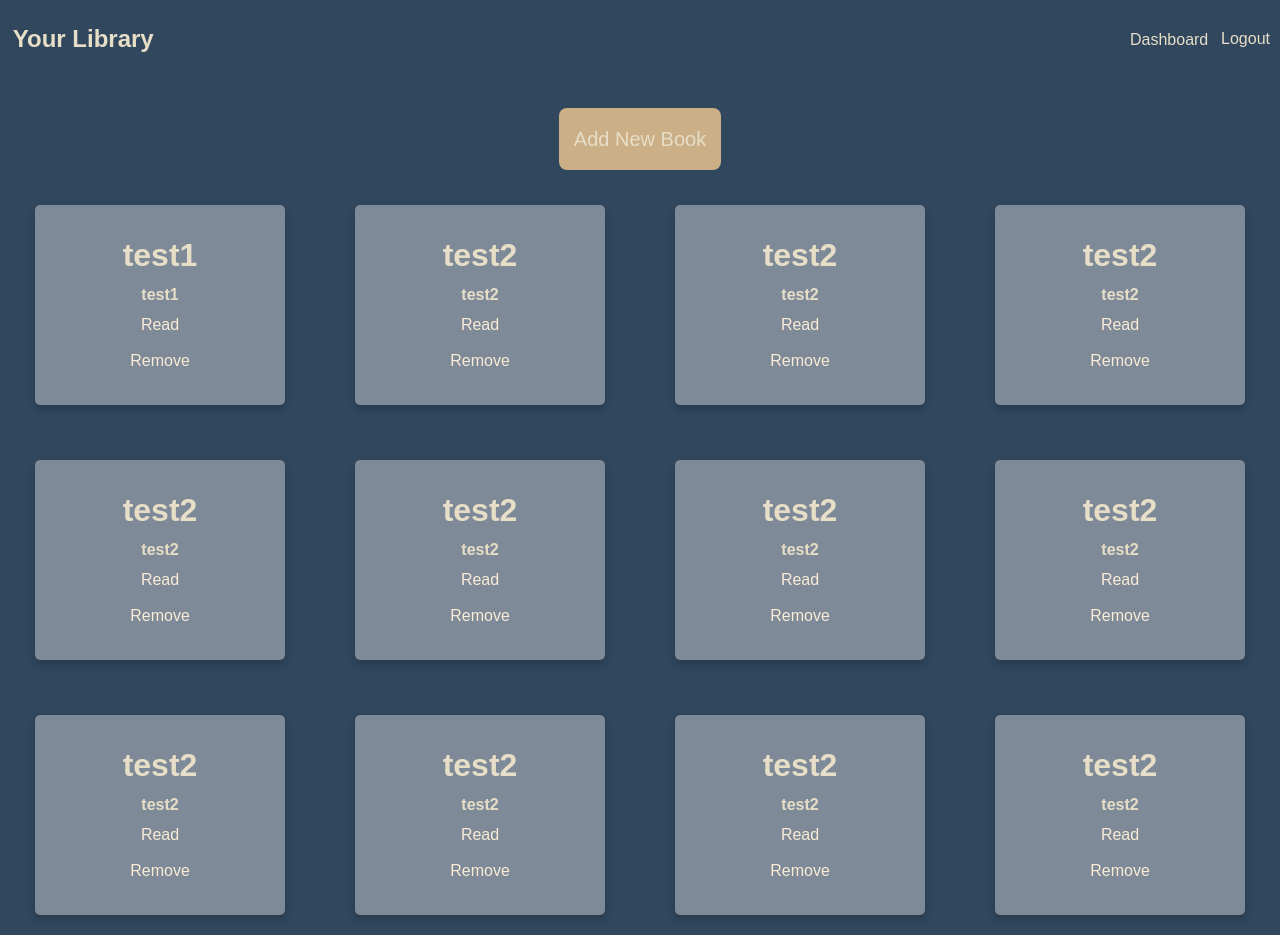
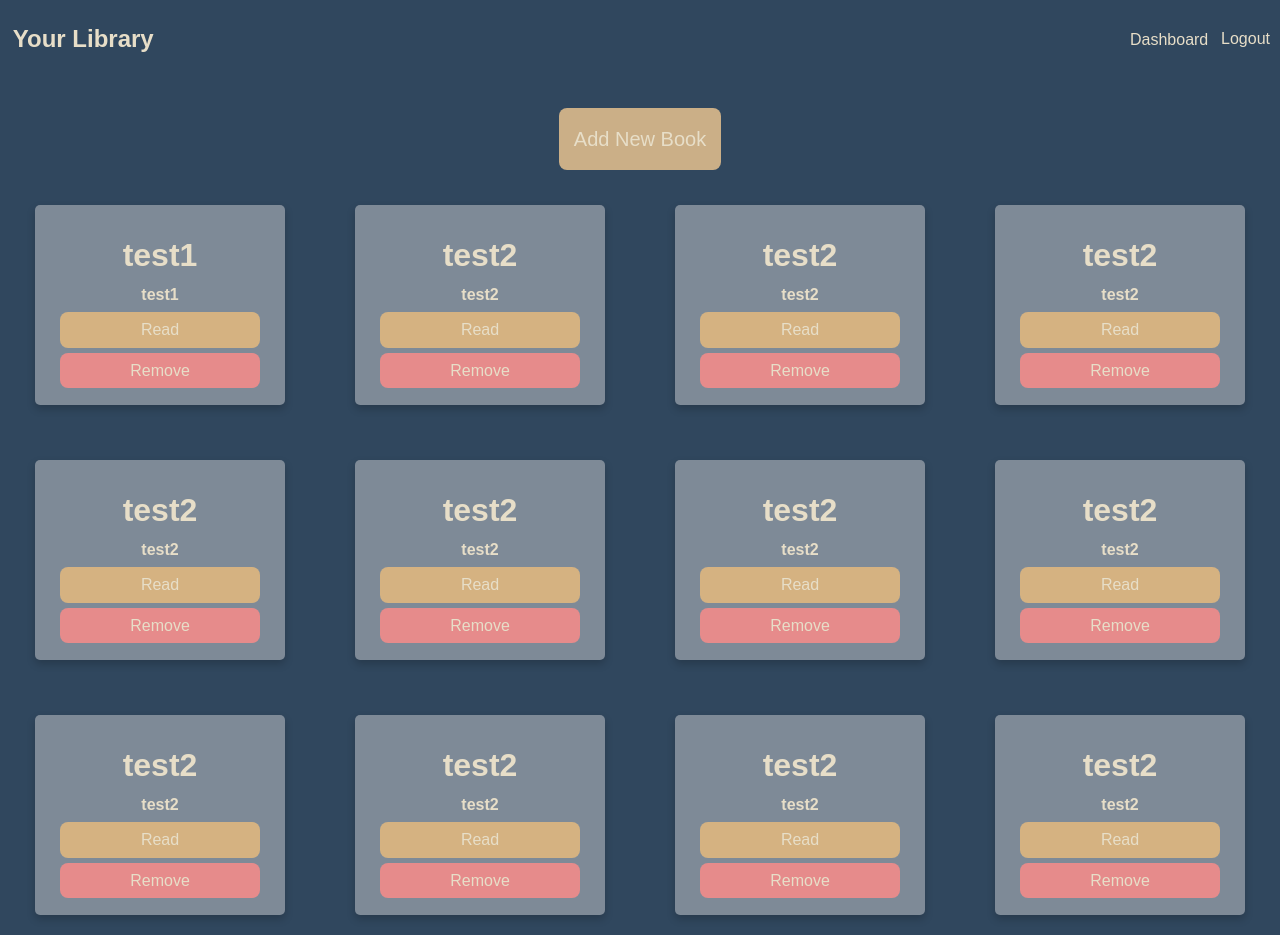
Before and after one commit to raboomar/BookLibrary, a React (Create React App) app in the folder client/: page /dashboard in a window 1280 px wide. Built offline with nearby package versions, Linux system fonts and the light colour scheme; sample sign-in values are in the browser's storage.

Commit message:
refactored grid for dashboard

```diff
--- a/client/src/pages/dashboard/Dashboard.js
+++ b/client/src/pages/dashboard/Dashboard.js
@@ -2,7 +2,7 @@ import React, { useEffect } from "react";
 import { useNavigate } from "react-router-dom";
 import { useSelector } from "react-redux";
 import "./dashboard.css";
-import NewBookBtn from "./NewBookBtn";
+import NewBookBtn from "../../components/addNewBookBtn/NewBookBtn";
 const Dashboard = () => {
   const navigate = useNavigate();
   const { user } = useSelector((state) => state.auth);
@@ -36,7 +36,9 @@ const Dashboard = () => {
               <h4 className="book-name large  ">{book.title}</h4>
               <h5 className="book-author lead">{book.author}</h5>
               <button className="dashboard-book-btn lead"> Read</button>
-              <button className="dashboard-book-btn lead ">Remove</button>
+              <button className="dashboard-book-btn lead remove-btn ">
+                Remove
+              </button>
             </div>
           </div>
         ))}
--- a/client/src/pages/dashboard/dashboard.css
+++ b/client/src/pages/dashboard/dashboard.css
@@ -24,13 +24,18 @@
   }
 
 .dashboard-book-btn{
-    background-color: inherit;
     border: none;
-    color: antiquewhite;
+border-radius: 8px;
     display: block;
     width: 100%;
     padding: 5px;
+    margin-top: 5px;
+    color: var(--text-color);
+    background-color:#d5b281;
 }
 .dashboard-book-btn:hover{
     cursor: pointer;
 }
+.remove-btn{
+  background-color: rgb(230, 139, 139);
+}
```
Also changed, not shown: client/src/components/addNewBookBtn/NewBookBtn.js (renamed from client/src/pages/dashboard/NewBookBtn.js), client/src/components/addNewBookBtn/newBookBtn.css (renamed from client/src/pages/dashboard/newBookBtn.css).
